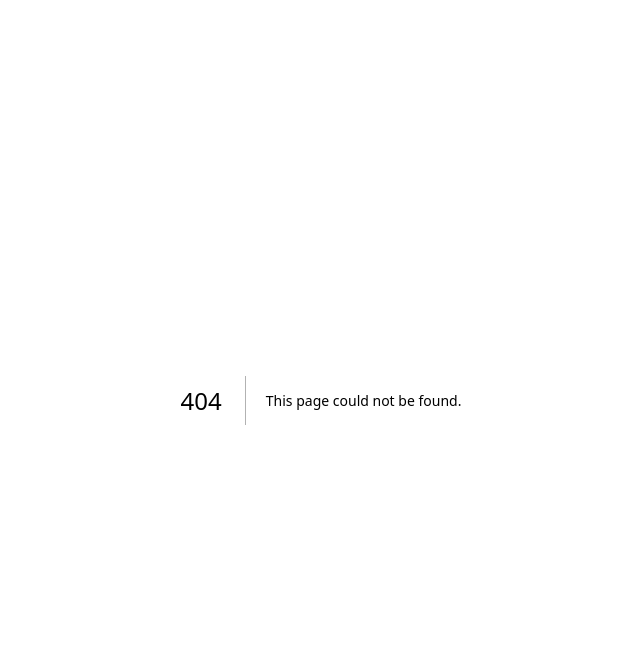
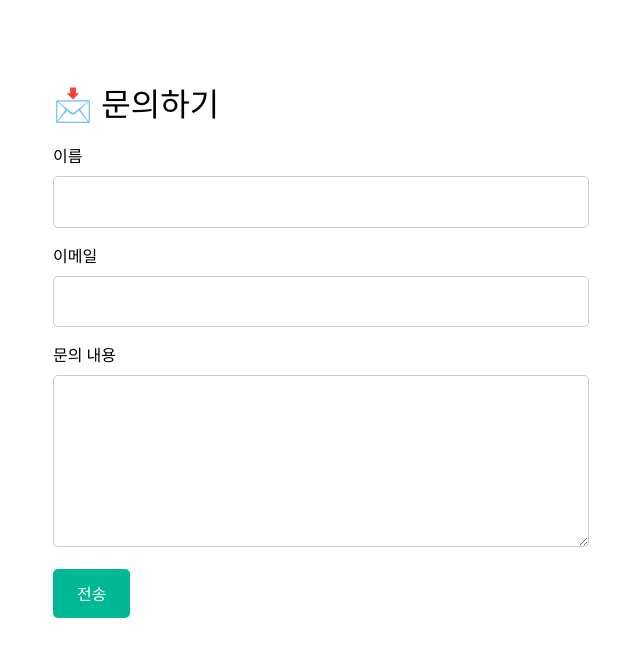
Before and after one commit to mysmartdeal/mysmartdeal, a Next.js app: page /contact in a window 1280 px wide. Before the commit this address had no page. Shown: the top 656 px of the page, without its empty margins (319-959 px from the left). Built offline with nearby package versions, Linux system fonts and the light colour scheme.

Commit message:
Create contact.js

```diff
--- /dev/null
+++ b/pages/contact.js
@@ -0,0 +1,71 @@
+// pages/contact.js
+import { useState } from 'react';
+
+export default function Contact() {
+  const [form, setForm] = useState({ name: '', email: '', message: '' });
+
+  const handleChange = (e) => {
+    setForm({ ...form, [e.target.name]: e.target.value });
+  };
+
+  const handleSubmit = (e) => {
+    e.preventDefault();
+    alert('메시지가 전송된 것처럼 보입니다 :) (이메일 연동은 아직 없음)');
+    setForm({ name: '', email: '', message: '' });
+  };
+
+  return (
+    <div style={{ maxWidth: '600px', margin: '3rem auto', padding: '2rem' }}>
+      <h1 style={{ fontSize: '2rem', marginBottom: '1rem' }}>📩 문의하기</h1>
+      <form onSubmit={handleSubmit}>
+        <label>이름</label>
+        <input
+          type="text"
+          name="name"
+          value={form.name}
+          onChange={handleChange}
+          required
+          style={inputStyle}
+        />
+        <label>이메일</label>
+        <input
+          type="email"
+          name="email"
+          value={form.email}
+          onChange={handleChange}
+          required
+          style={inputStyle}
+        />
+        <label>문의 내용</label>
+        <textarea
+          name="message"
+          value={form.message}
+          onChange={handleChange}
+          required
+          rows={6}
+          style={{ ...inputStyle, resize: 'vertical' }}
+        />
+        <button type="submit" style={buttonStyle}>전송</button>
+      </form>
+    </div>
+  );
+}
+
+const inputStyle = {
+  width: '100%',
+  padding: '0.8rem',
+  margin: '0.5rem 0 1rem',
+  borderRadius: '5px',
+  border: '1px solid #ccc',
+  fontSize: '1rem',
+};
+
+const buttonStyle = {
+  padding: '0.8rem 1.5rem',
+  fontSize: '1rem',
+  border: 'none',
+  borderRadius: '5px',
+  backgroundColor: '#00b894',
+  color: '#fff',
+  cursor: 'pointer',
+};
```
